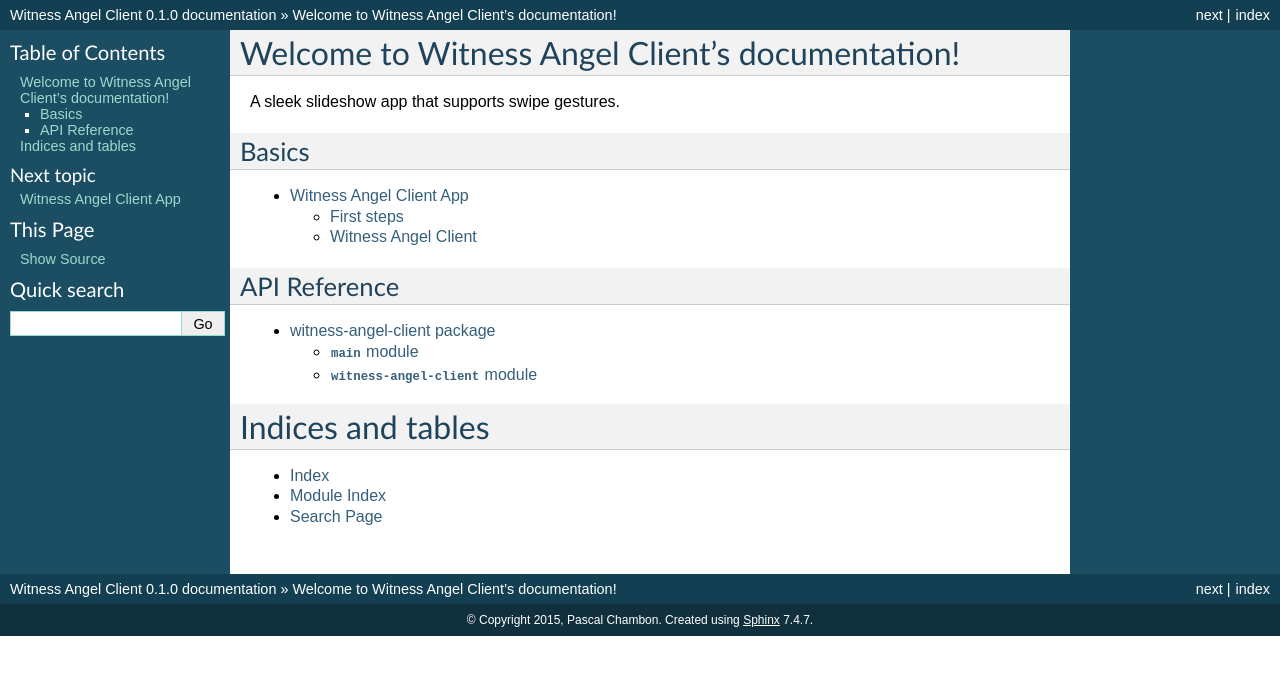
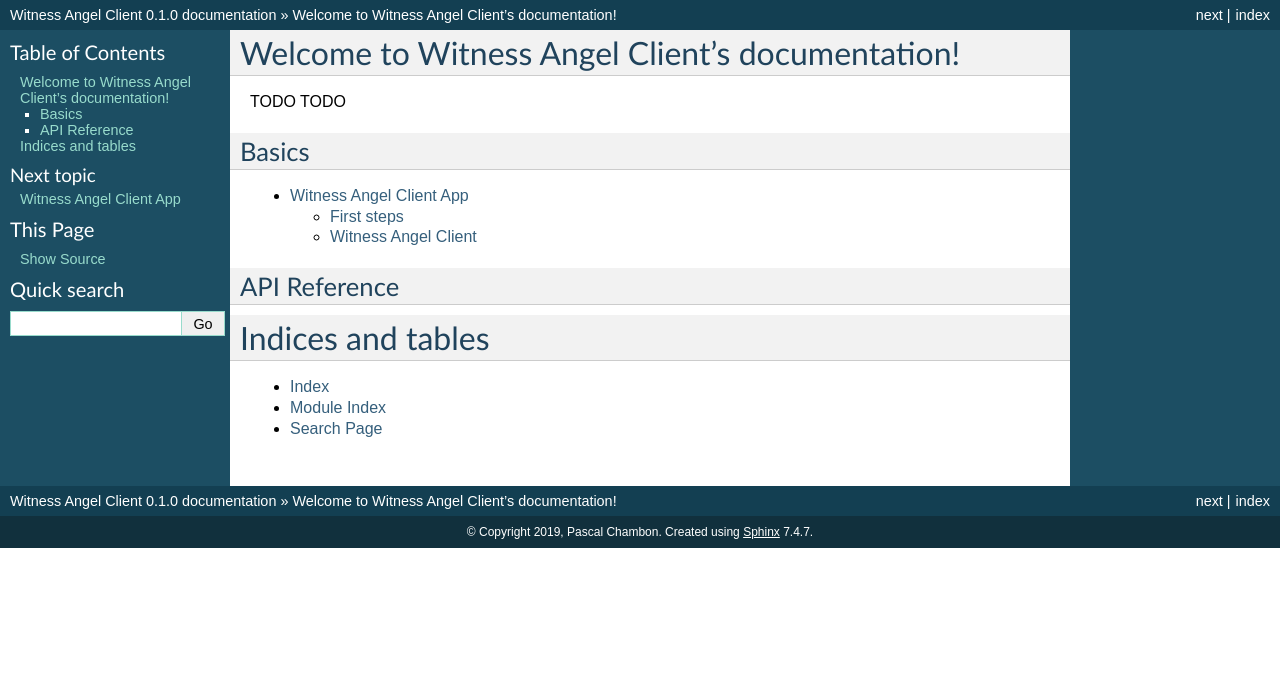
Before and after one commit to WitnessAngel/witness-angel-mobile, a Sphinx documentation site: the page built from docs/source/index.rst, in a window 1280 px wide. Shown: the top 675 px of the page. Built offline with Sphinx 7.4.7, drawn with Linux system fonts in a browser that asks for light colours.

Commit message:
Remove unneeded files.

```diff
--- a/docs/source/conf.py
+++ b/docs/source/conf.py
@@ -48,7 +48,7 @@
 
 # General information about the project.
 project = u"Witness Angel Client"
-copyright = u"2015, Pascal Chambon"
+copyright = u"2019, Pascal Chambon"
 
 # The version info for the project you're documenting, acts as replacement for
 # |version| and |release|, also used in various other places throughout the
--- a/docs/source/index.rst
+++ b/docs/source/index.rst
@@ -6,7 +6,8 @@
 Welcome to Witness Angel Client's documentation!
 ======================================================
 
-A sleek slideshow app that supports swipe gestures.
+TODO TODO
+
 
 Basics
 ------
@@ -25,8 +26,6 @@
 .. toctree::
    :maxdepth: 2
 
-   witness-angel-client
-
 
 Indices and tables
 ==================
--- a/requirements.txt
+++ /dev/null
@@ -1,3 +0,0 @@
-sphinxcontrib-napoleon==0.2.9
-pytest-mock
-gevent
```
Also changed, not shown: docs/source/witness-angel-client.rst (deleted, +0 -16 lines), 4 other files.
